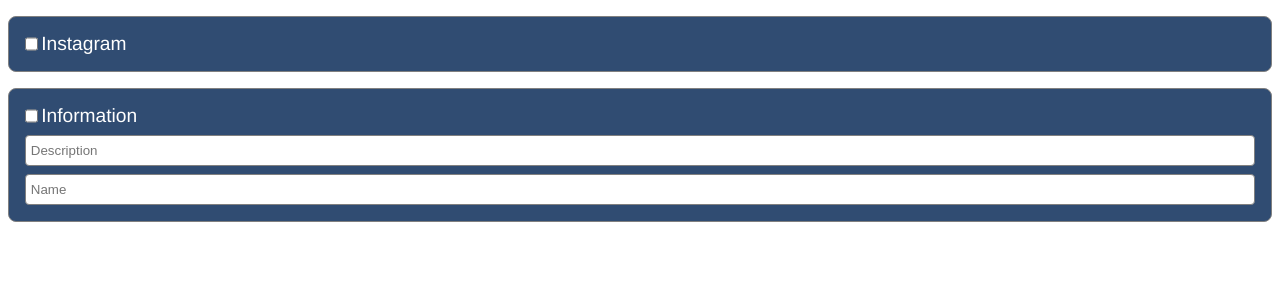
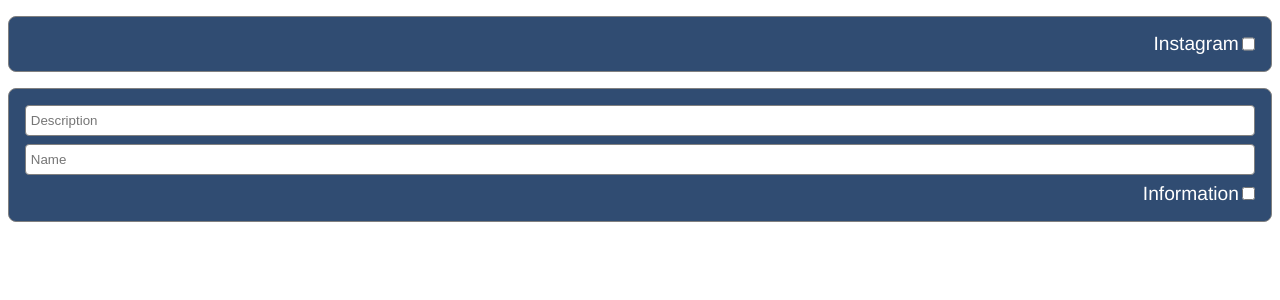
Before and after one commit to enriquecapellan/obs-plugin, a Next.js app: page /socket in a window 1280 px wide. Shown: the top 300 px of the page. Built offline with nearby package versions, Linux system fonts and the light colour scheme; no server answers.

Commit message:
add auto hide functionality

```diff
--- a/assets/panel.css
+++ b/assets/panel.css
@@ -33,7 +33,7 @@
 
 .checkbox-container {
 	display: flex;
-	flex-direction: row-reverse;
+	flex-direction: row;
 	justify-content: flex-end;
 	align-items: center;
 	gap: 0.2rem;
--- a/pages/socket.tsx
+++ b/pages/socket.tsx
@@ -1,6 +1,5 @@
 import { useEffect, useState } from "react";
 import io, { Socket } from "socket.io-client";
-import styled from "styled-components";
 
 let socket: Socket;
 
@@ -11,9 +10,28 @@
 		active: false
 	});
 
+	const [instagram, setInstagram] = useState(false);
+
 	useEffect(() => {
 		socketInitializer();
 	}, []);
+
+	function toggleInstagram() {
+		socket.emit("set-instagram", !instagram);
+		setInstagram(!instagram);
+		setTimeout(() => {
+			setInstagram(false);
+		}, 15000);
+	}
+
+	function toggleInfo() {
+		socket && socket.emit("set-info", { ...info, active: !info.active });
+		setInfo({ ...info, active: !info.active });
+
+		setTimeout(() => {
+			setInfo({ ...info, active: false });
+		}, 15000);
+	}
 
 	const socketInitializer = async () => {
 		await fetch("/api/socket");
@@ -26,33 +44,21 @@
 				<div className="setting-container">
 					<div className="checkbox-container">
 						<label htmlFor="instagram">Instagram</label>
-						<input
-							type="checkbox"
-							id="instagram"
-							onChange={(e) => {
-								socket && socket.emit("set-instagram", e.target.checked);
-							}}
-						/>
+						<input type="checkbox" id="instagram" checked={instagram} onChange={toggleInstagram} />
 					</div>
 				</div>
 
 				<div className="setting-container">
+					<div className="checkbox-container">
+						<label htmlFor="info">Information</label>
+						<input type="checkbox" id="info" checked={info.active} onChange={toggleInfo} />
+					</div>
 					<input placeholder="Name" value={info.title} onChange={(e) => setInfo({ ...info, title: e.target.value })} />
 					<input
 						placeholder="Description"
 						value={info.description}
 						onChange={(e) => setInfo({ ...info, description: e.target.value })}
 					/>
-					<div className="checkbox-container">
-						<label htmlFor="info">Information</label>
-						<input
-							type="checkbox"
-							id="info"
-							onChange={(e) => {
-								socket && socket.emit("set-info", { ...info, active: e.target.checked });
-							}}
-						/>
-					</div>
 				</div>
 			</div>
 		</div>
```
Also changed, not shown: pages/titles.tsx (+14 -1 lines).
